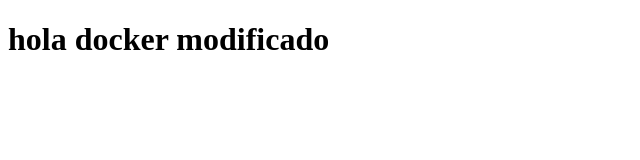
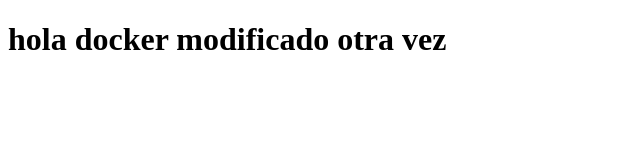
Before and after one commit to ignaciofebles/docker-1, a plain HTML site: page index.html in a window 1280 px wide. Shown: the whole page, without its empty margins (0-640 px from the left). Drawn offline with Linux system fonts and the light colour scheme.

Commit message:
change web

```diff
--- a/index.html
+++ b/index.html
@@ -1,2 +1,2 @@
 <!DOCTYPE HTML>
-<h1> hola docker modificado </h1>
+<h1> hola docker modificado otra vez </h1>
```
